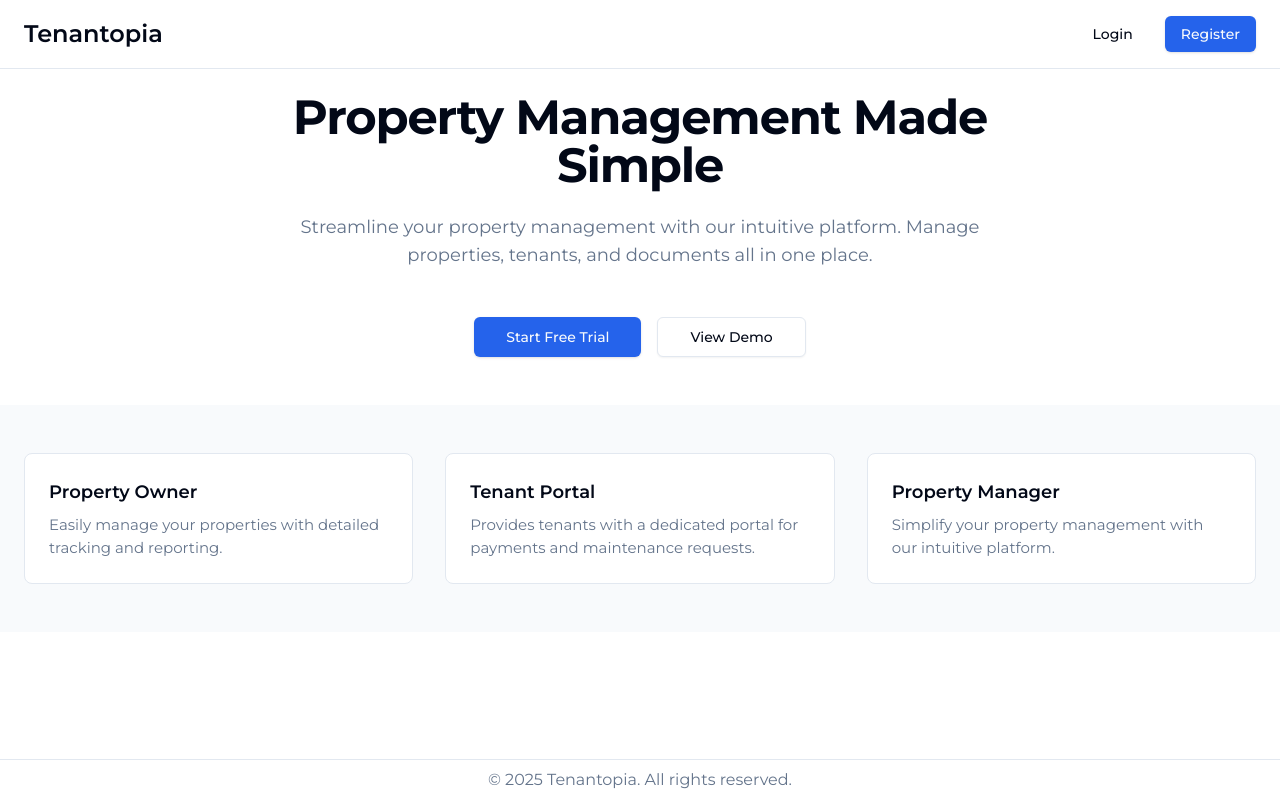
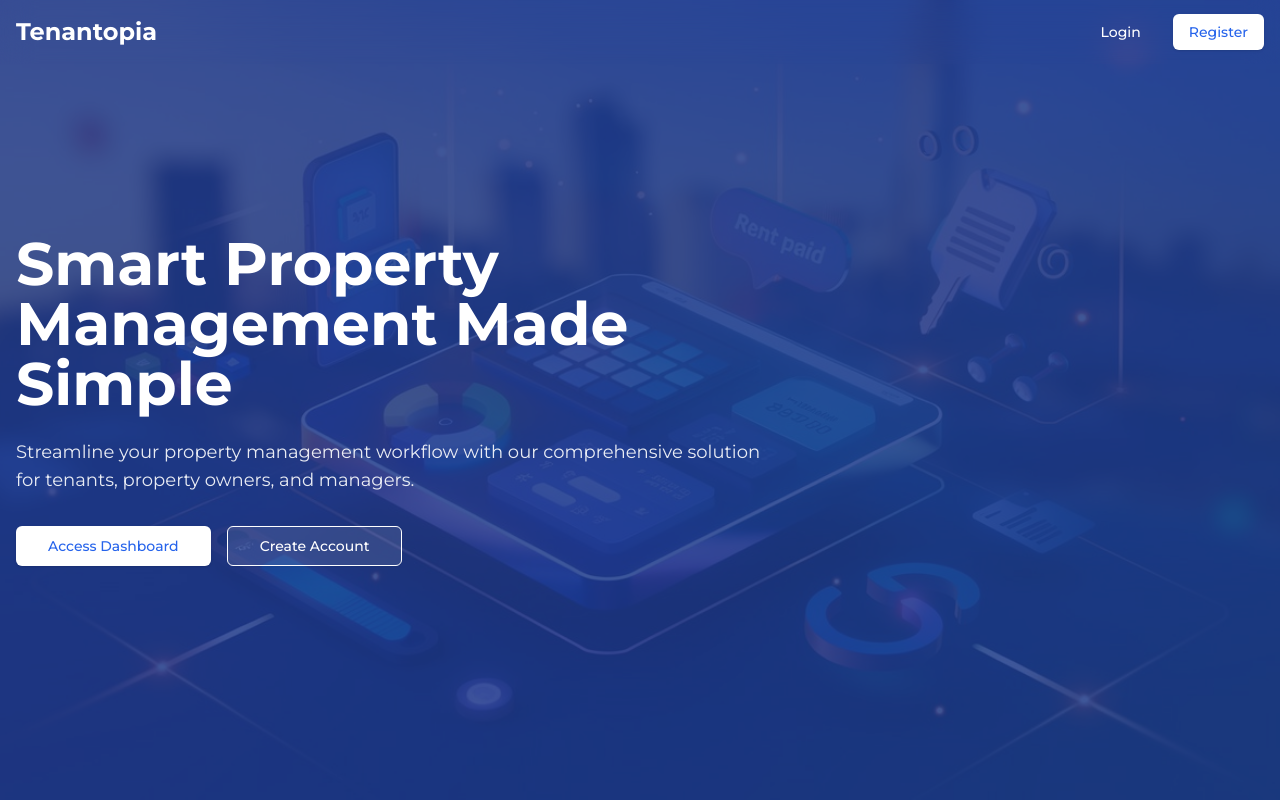
Before and after one commit to klaus-gudy/tenantopia, a Next.js app: page / in a window 1280 px wide. Shown: the top 800 px of the page. Built offline with nearby package versions, Linux system fonts and the light colour scheme.

Commit message:
💫Enhancement: Refactored landing page to use Header, HeroSection, and ClientSection components

```diff
--- a/app/page.tsx
+++ b/app/page.tsx
@@ -1,3 +1,6 @@
+import { ClientSection } from "@/components/landing/clients";
+import { Header } from "@/components/landing/header";
+import { HeroSection } from "@/components/landing/hero";
 import { Button } from "@/components/ui/button";
 import Link from "next/link";
 
@@ -21,69 +24,10 @@ const features = [
 
 export default function LandingPage() {
   return (
-    <div className="min-h-screen flex flex-col">
-      <header className="border-b">
-        <div className="container mx-auto px-6 py-4 flex justify-between items-center">
-          <h1 className="text-2xl font-semibold">Tenantopia</h1>
-          <nav className="space-x-4">
-            <Link href={"/login"}>
-              <Button variant="ghost">Login</Button>
-            </Link>
-            <Link href={"/register"}>
-              <Button>Register</Button>
-            </Link>
-          </nav>
-        </div>
-      </header>
-
-      <main className="flex-1">
-        <section className="container mx-auto px-6 pt-6 pb-12 text-center">
-          <div className="max-w-3xl mx-auto space-y-6 animate-fadeIn">
-            <h2 className="text-5xl font-bold tracking-tight">
-              Property Management Made Simple
-            </h2>
-            <p className="text-lg text-muted-foreground">
-              Streamline your property management with our intuitive platform.
-              Manage properties, tenants, and documents all in one place.
-            </p>
-            <div className="flex justify-center gap-4 pt-6">
-              <Link href={""}>
-                <Button size="lg">Start Free Trial</Button>
-              </Link>
-              <Link href={""}>
-                <Button variant="outline" size="lg">
-                  View Demo
-                </Button>
-              </Link>
-            </div>
-          </div>
-        </section>
-
-        <section className="bg-muted/50 py-12">
-          <div className="container mx-auto px-6">
-            <div className="grid md:grid-cols-3 gap-8">
-              {features.map((feature, index) => (
-                <div
-                  key={feature.title}
-                  className="p-6 rounded-lg bg-background border animate-fadeIn"
-                  style={{ animationDelay: `${index * 100}ms` }}
-                >
-                  <h3 className="text-lg font-semibold mb-2">
-                    {feature.title}
-                  </h3>
-                  <p className="text-[15px] text-muted-foreground">{feature.description}</p>
-                </div>
-              ))}
-            </div>
-          </div>
-        </section>
-      </main>
-
-      <footer className="border-t">
-        <div className="container mx-auto px-6 py-2 text-center text-muted-foreground">
-          <p>© 2025 Tenantopia. All rights reserved.</p>
-        </div>
-      </footer>
+    <div className="min-h-screen">
+      <Header />
+      <HeroSection />
+      <ClientSection/>
     </div>
   );
 }
```
